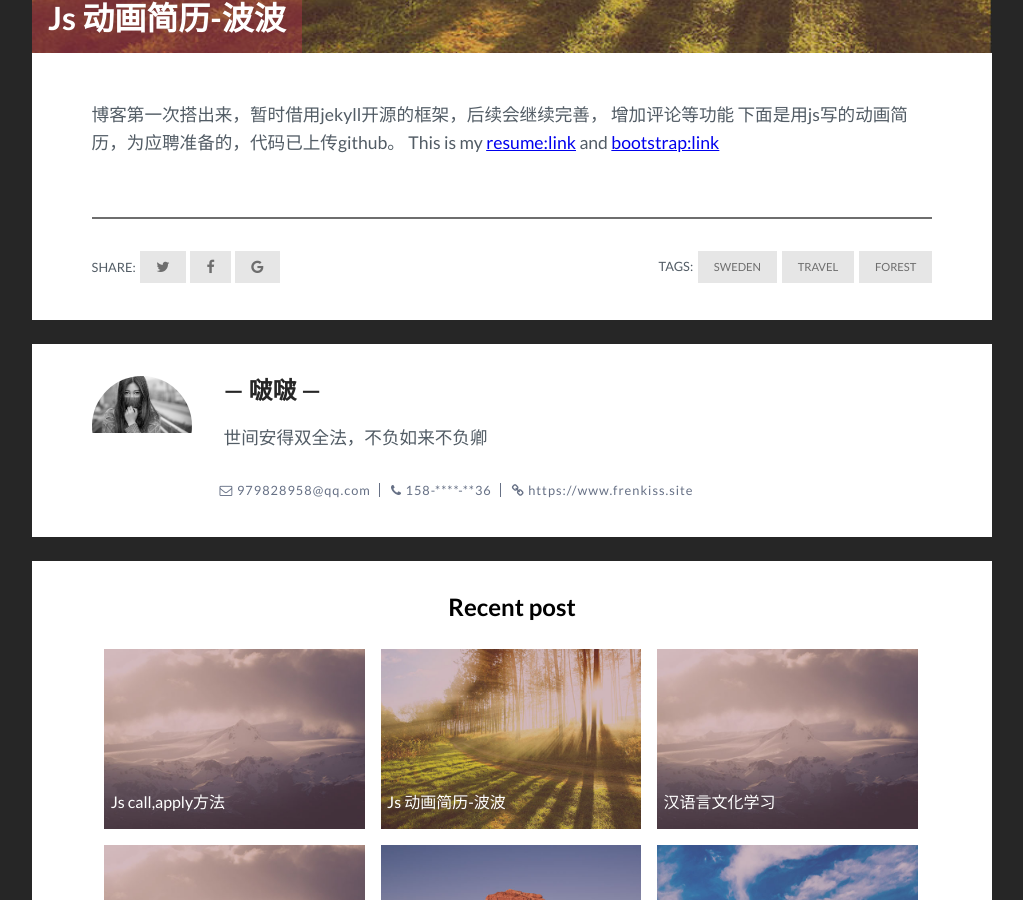
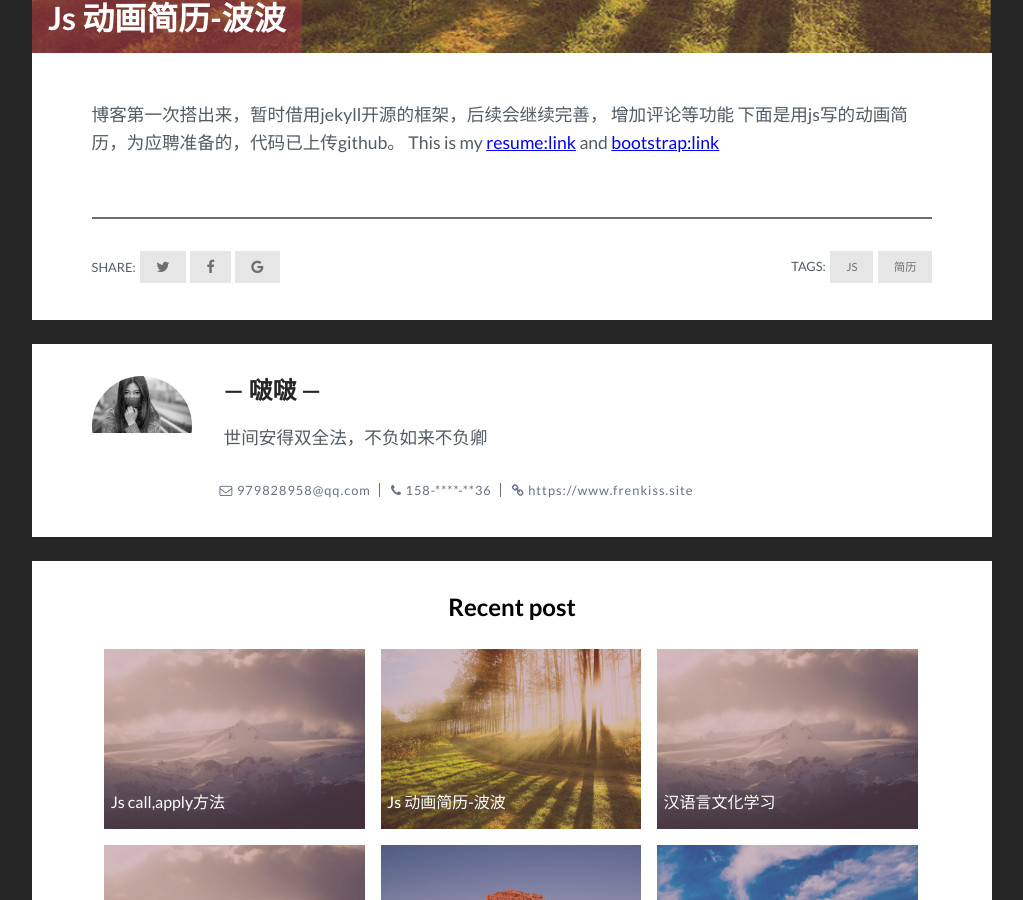
Before and after one commit to frienkiss/gitBlog, a Jekyll site: the page built from _posts/2017-10-25-my-first-blog.markdown, in a window 1280 px wide and 900 px high, scrolled down 660 px. Shown: the whole window, without its empty margins (128-1151 px from the left). Built offline with Jekyll 4.4.1, drawn with Linux system fonts in a browser that asks for light colours; comment, search, counter and statistics services are not loaded.

Commit message:
Update 2017-10-25-my-first-blog.markdown

```diff
--- a/_posts/2017-10-25-my-first-blog.markdown
+++ b/_posts/2017-10-25-my-first-blog.markdown
@@ -4,7 +4,7 @@ title: "Js 动画简历-波波"
 img: sweden.jpg # Add image post (optional)
 date: 2017-10-25 12:52:00 +0300
 description: You’ll find this post in your `_posts` directory. Go ahead and edit it and re-build the site to see your changes. # Add post description (optional)
-tag: [Sweden, Travel, Forest]
+tag: [Js, 简历]
 ---
 
 博客第一次搭出来，暂时借用jekyll开源的框架，后续会继续完善，
```
